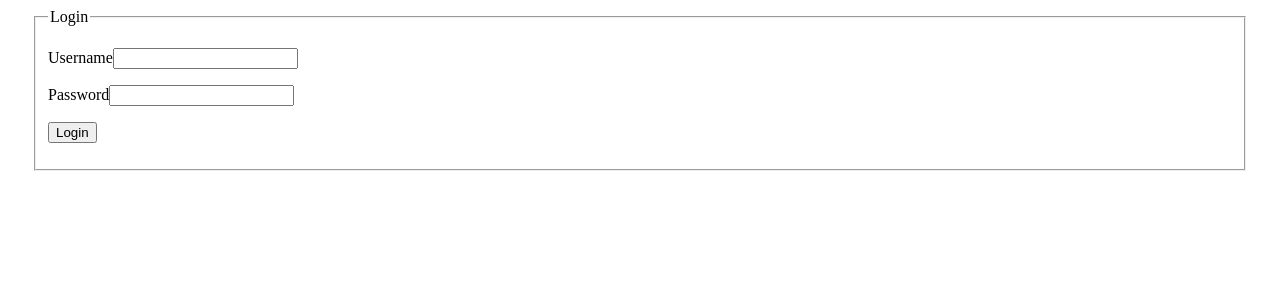
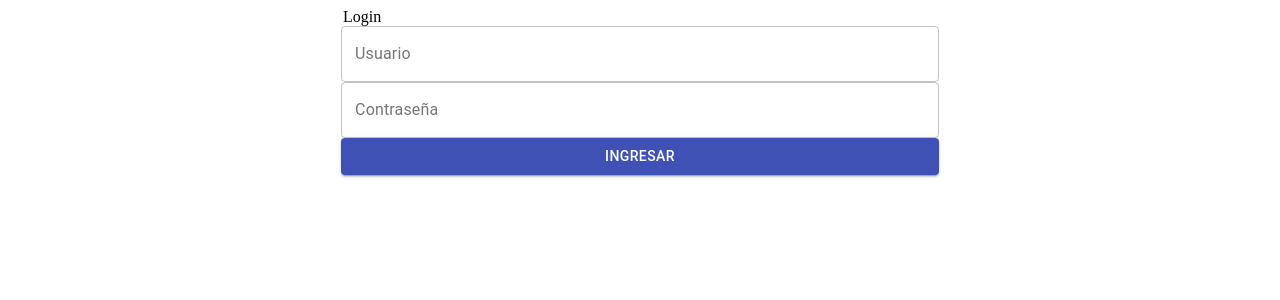
Before and after one commit to nachoyegro/seguimiento-academico-front, a React (Create React App) app: page /login in a window 1280 px wide. Shown: the top 300 px of the page. Built offline with nearby package versions, Linux system fonts and the light colour scheme.

Commit message:
Material UI en todas partes

```diff
--- a/src/App.js
+++ b/src/App.js
@@ -1,26 +1,10 @@
 import React, { Component } from 'react';
-import axios from 'axios';
+import Router from './utils/Router';
 
 class App extends Component {
 
-    constructor(props) {
-        super(props);
-        this.state = { alumnos: [] }
-    }
-
-    componentDidMount() {
-        axios.get(`http://127.0.0.1:8000/api/v2/alumnos/?format=json`)
-            .then(res => {
-                const alumnos = res.data;
-                this.setState({ alumnos: alumnos });
-            })
-    }
-
     render() {
-        return (
-            <ul>
-                {this.state.alumnos.map(alumno => <li>{alumno.nombre}</li>)}
-            </ul>
+        return (<Router></Router>
         );
     }
 }
--- /dev/null
+++ b/src/components/NavBar.js
@@ -0,0 +1,15 @@
+import React from 'react';
+import AppBar from '@material-ui/core/AppBar';
+import Toolbar from '@material-ui/core/Toolbar';
+import Typography from '@material-ui/core/Typography';
+
+const NavBar = () => {
+    return (<AppBar position="static">
+        <Toolbar>
+            <Typography variant="h4" color="inherit">
+                Estadísticas
+            </Typography>
+        </Toolbar>
+    </AppBar>);
+}
+export default NavBar;
--- a/src/containers/BaseContainer.js
+++ b/src/containers/BaseContainer.js
@@ -1,9 +1,19 @@
 import React, { Component } from 'react';
-import Container from '@material-ui/core/Container';
+import Grid from '@material-ui/core/Grid';
+import NavBar from '../components/NavBar';
 
 class BaseContainer extends Component {
     render() {
-        return (<Container>{this.props.children}</Container>);
+        return (
+            <div>
+                <Grid
+                    container
+                    direction="row"
+                    justify="center"
+                    alignItems="center">
+                    {this.props.children}
+                </Grid>
+            </div>);
     }
 }
 
--- a/src/index.js
+++ b/src/index.js
@@ -1,5 +1,5 @@
 import React from 'react';
 import { render } from 'react-dom';
-import Router from './utils/Router';
+import App from './App';
 
-render(<Router />, document.querySelector('#root'));
+render(<App />, document.querySelector('#root'));
--- /dev/null
+++ b/src/pages/BasePage.js
@@ -0,0 +1,17 @@
+import React, { Component } from 'react';
+import BaseContainer from '../containers/BaseContainer';
+import NavBar from '../components/NavBar';
+
+class BasePage extends Component {
+    render() {
+        return (
+            <div>
+                <NavBar></NavBar>
+                <BaseContainer>
+                    {this.renderPage()}
+                </BaseContainer>
+            </div>);
+    }
+}
+
+export default BasePage;
--- a/src/pages/Estadisticas.js
+++ b/src/pages/Estadisticas.js
@@ -1,8 +1,9 @@
-import React, { Component } from 'react';
+import React from 'react';
 import GraficoDeLineas from '../components/GraficoDeLineas';
 import GraficoDeBarras from '../components/GraficoDeBarras';
+import BasePage from './BasePage';
 
-class Estadisticas extends Component {
+class Estadisticas extends BasePage {
 
     state = {
         carrera: 'W',
@@ -10,10 +11,10 @@ class Estadisticas extends Component {
         alumno: '',
     }
 
-    render() {
-        return <div>
+    renderPage() {
+        return (
             <GraficoDeBarras titulo={'Estadisticas basicas de materia X'} url={`${process.env.REACT_APP_ESTADISTICAS_URL}/carreras/${this.state.carrera}/materias/${this.state.materia}/basicos`} />
-        </div>
+        )
     }
 }
 
--- a/src/pages/Login.js
+++ b/src/pages/Login.js
@@ -1,6 +1,10 @@
 import React, { Component } from "react";
 import axios from 'axios';
 import qs from 'qs';
+import BaseContainer from '../containers/BaseContainer';
+import TextField from '@material-ui/core/TextField';
+import FormControl from '@material-ui/core/FormControl';
+import Button from '@material-ui/core/Button';
 
 class Login extends Component {
 
@@ -27,26 +31,28 @@ class Login extends Component {
 
   render() {
     return (
-      <form onSubmit={e => this.submit(e)}>
-        <fieldset>
+      <BaseContainer>
+        <form onSubmit={e => this.submit(e)}>
           <legend>Login</legend>
-          <p>
-            <label htmlFor="username">Username</label>
-            <input
-              type="text" id="username"
+          <FormControl fullWidth>
+            <TextField id="username" label="Usuario"
+              variant="outlined"
               onChange={e => this.setState({ username: e.target.value })} />
-          </p>
-          <p>
-            <label htmlFor="password">Password</label>
-            <input
-              type="password" id="password"
+          </FormControl>
+          <FormControl fullWidth>
+            <TextField id="password" label="Contraseña" type="password"
+              variant="outlined"
               onChange={e => this.setState({ password: e.target.value })} />
-          </p>
-          <p>
-            <button type="submit">Login</button>
-          </p>
-        </fieldset>
-      </form>
+          </FormControl>
+          <Button
+            type="submit"
+            fullWidth
+            variant="contained"
+            color="primary">
+            Ingresar
+          </Button>
+        </form>
+      </BaseContainer >
     )
   }
 }
--- a/src/pages/Logout.js
+++ b/src/pages/Logout.js
@@ -1,4 +1,6 @@
 import React, { Component } from "react";
+import BaseContainer from '../containers/BaseContainer';
+
 
 class Logout extends Component {
 
@@ -13,6 +15,7 @@ class Logout extends Component {
 
   render() {
     return (
+      <BaseContainer>
         <fieldset>
           <legend>¿Está seguro que desea salir?</legend>
           <p>
@@ -20,6 +23,7 @@ class Logout extends Component {
             <button onClick={e => this.cancel(e)}>No</button>
           </p>
         </fieldset>
+      </BaseContainer>
     )
   }
 }
--- a/src/utils/Router.js
+++ b/src/utils/Router.js
@@ -3,19 +3,16 @@ import { BrowserRouter, Route, Switch } from 'react-router-dom';
 import Estadisticas from '../pages/Estadisticas';
 import Login from '../pages/Login';
 import Logout from '../pages/Logout';
-import BaseContainer from '../containers/BaseContainer'
 import { ProtectedRoute } from './ProtectedRoute';
 
 const Router = () => (
-    <BrowserRouter>
-        <Switch>
-          <BaseContainer>
-            <Route exact path="/login" component={Login}/>
-            <ProtectedRoute exact path="/estadisticas" component={Estadisticas}/>
-            <ProtectedRoute exact path="/logout" component={Logout}/>
-          </BaseContainer>
-        </Switch>
-    </BrowserRouter>
+  <BrowserRouter>
+    <Switch>
+      <Route exact path="/login" component={Login} />
+      <ProtectedRoute exact path="/estadisticas" component={Estadisticas} />
+      <ProtectedRoute exact path="/logout" component={Logout} />
+    </Switch>
+  </BrowserRouter>
 )
 
 export default Router;
```
Also changed, not shown: src/components/Alumno.js (deleted, +0 -9 lines). Lines whose indentation alone changed are shown as unchanged.
